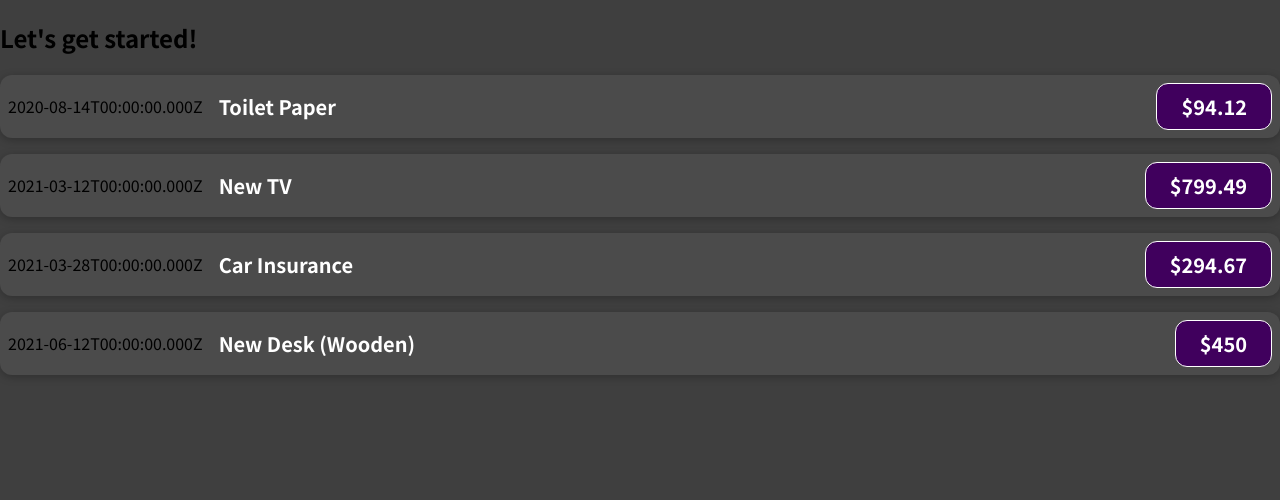
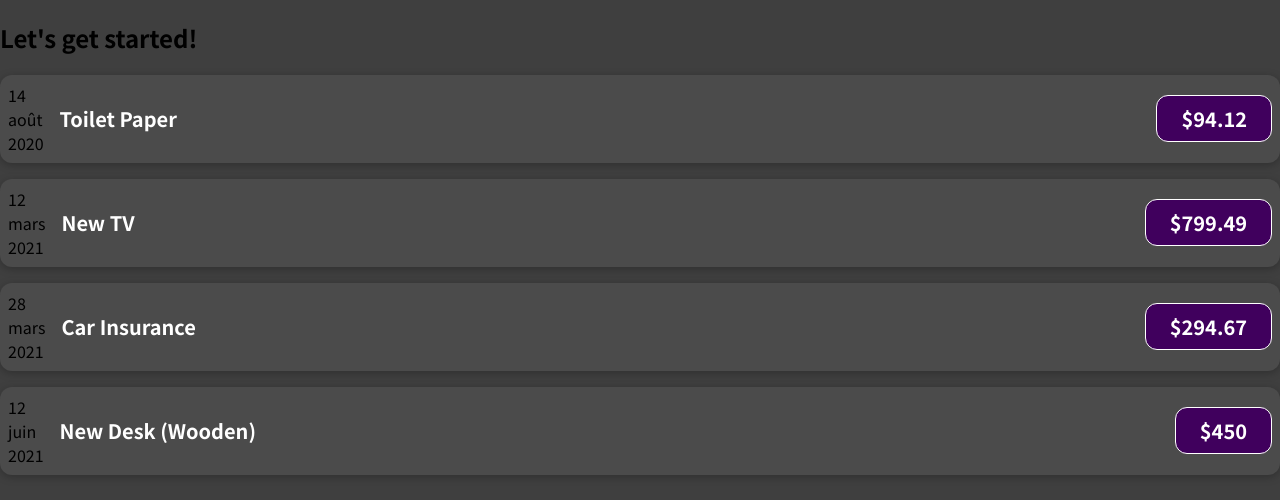
Before and after one commit to keniabalestra/expense-tracker-react, a React (Create React App) app: page / in a window 1280 px wide. Shown: the top 500 px of the page. Built offline with nearby package versions, Linux system fonts and the light colour scheme.

Commit message:
Add date in french

```diff
--- a/src/components/ExpenseItem.js
+++ b/src/components/ExpenseItem.js
@@ -2,11 +2,16 @@
 import './ExpenseItem.css';
 
 function ExpenseItem(props) {
-
-
+  const month = props.date.toLocaleString('fr-CA', { month: 'long' });
+  const day = props.date.toLocaleString('fr-CA', { day: '2-digit' });
+  const year = props.date.getFullYear();
   return (
     <div className="expense-item">
-      <div>{props.date.toISOString()}</div>
+      <div>
+        <div>{day}</div>
+        <div>{month}</div>
+        <div>{year}</div>
+      </div>
       <div className='expense-item__description'>
         <h2>{props.title}</h2>
         <div className='expense-item__price'>${props.amount}</div>
```
